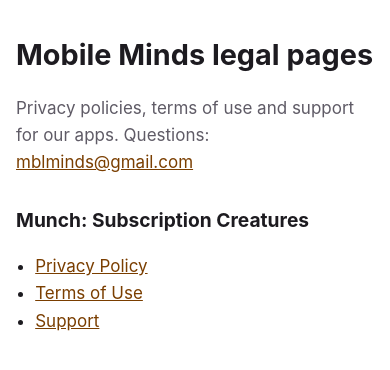
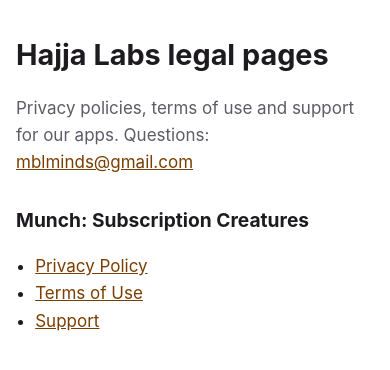
Before and after one commit to zakaria-hajja/mobileminds-legal, a plain HTML site: page index.html in a window 390 px wide. Drawn offline with Linux system fonts and the light colour scheme.

Commit message:
docs(site): rename Mobile Minds to Hajja Labs on the index and support pages
Site title and heading are now "Hajja Labs legal pages", with the same
nav link text on the support page. The README names the publisher and
explains why the mobileminds-legal URLs stay.

Co-Authored-By: Claude Opus 5.5 <noreply@anthropic.com>

```diff
--- a/index.html
+++ b/index.html
@@ -4,8 +4,8 @@
 <meta charset="utf-8">
 <meta name="viewport" content="width=device-width, initial-scale=1">
 <meta name="color-scheme" content="light dark">
-<title>Mobile Minds Legal</title>
-<meta name="description" content="Privacy policies and terms of use for apps by Mobile Minds.">
+<title>Hajja Labs legal pages</title>
+<meta name="description" content="Privacy policies and terms of use for apps by Hajja Labs, the trading name of Zakaria Hajja.">
 <style>
   :root { --bg: #ffffff; --text: #1d1b20; --muted: #5f5b66; --link: #7a3e00; --rule: #e4e0e8; }
   @media (prefers-color-scheme: dark) {
@@ -24,7 +24,7 @@
 </head>
 <body>
 <main>
-<h1>Mobile Minds legal pages</h1>
+<h1>Hajja Labs legal pages</h1>
 <p class="muted">Privacy policies, terms of use and support for our apps. Questions:
 <a href="mailto:mblminds@gmail.com">mblminds@gmail.com</a></p>
 
```
Also changed, not shown: munch/support/index.html (+2 -2 lines), 1 other file.
